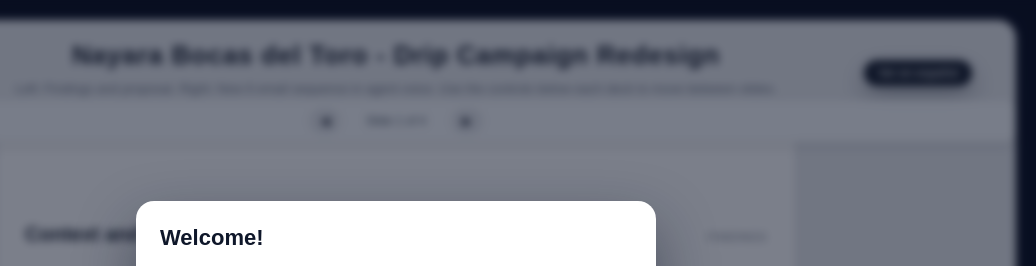
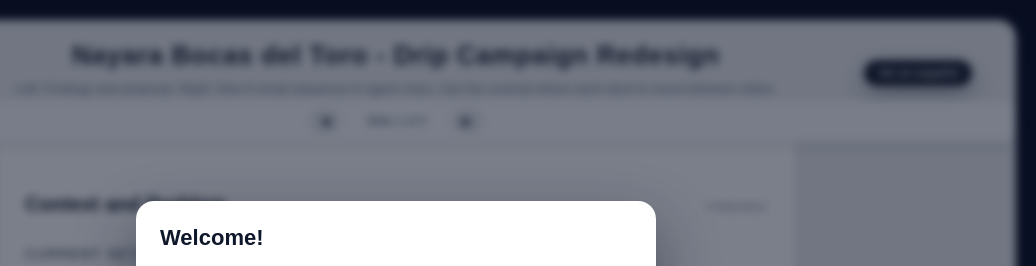
Before and after one commit to gaguero/slides, a website: page NBDT/DripCampaing/index.html in a window 1280 px wide. Shown: the top 266 px of the page, 244-1280 px from the left. Drawn offline with Linux system fonts and the light colour scheme; no server answers.

Commit message:
Reduce top padding in full-screen slides to remove unnecessary spacing

```diff
--- a/NBDT/DripCampaing/index.html
+++ b/NBDT/DripCampaing/index.html
@@ -189,7 +189,7 @@
     }
     .columns.view-mode-full .column-left .slide {
       max-width: 100%;
-      padding: 90px 28px 16px 28px;
+      padding: 60px 28px 16px 28px;
       line-height: 1.5;
       display: none;
       flex-direction: column;
@@ -200,7 +200,7 @@
       display: flex;
     }
     .columns.view-mode-full .column-left .slide-header {
-      margin-bottom: 12px;
+      margin-bottom: 8px;
     }
     .columns.view-mode-full .column-left .slide-title {
       font-size: 20px;
```
